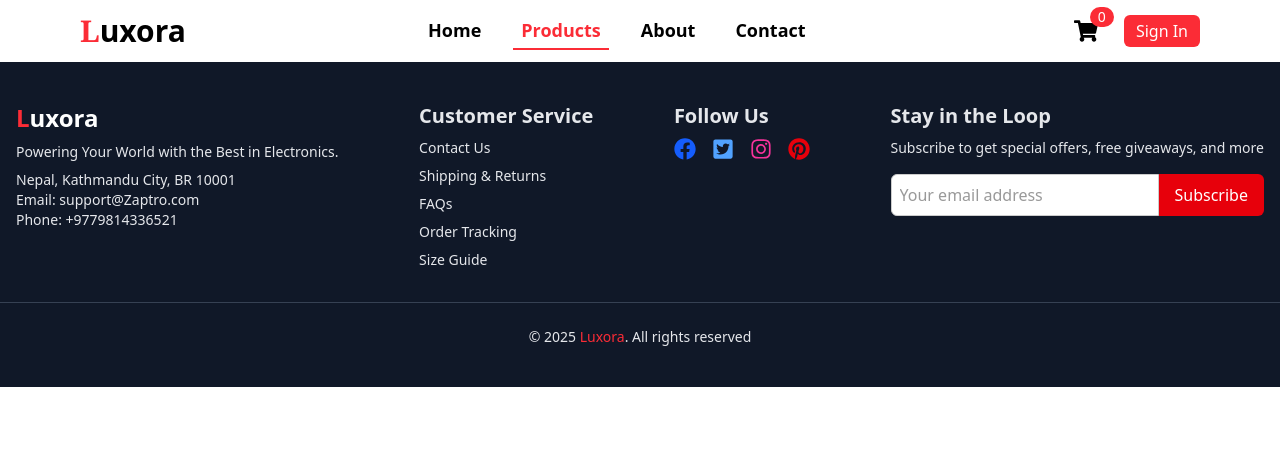
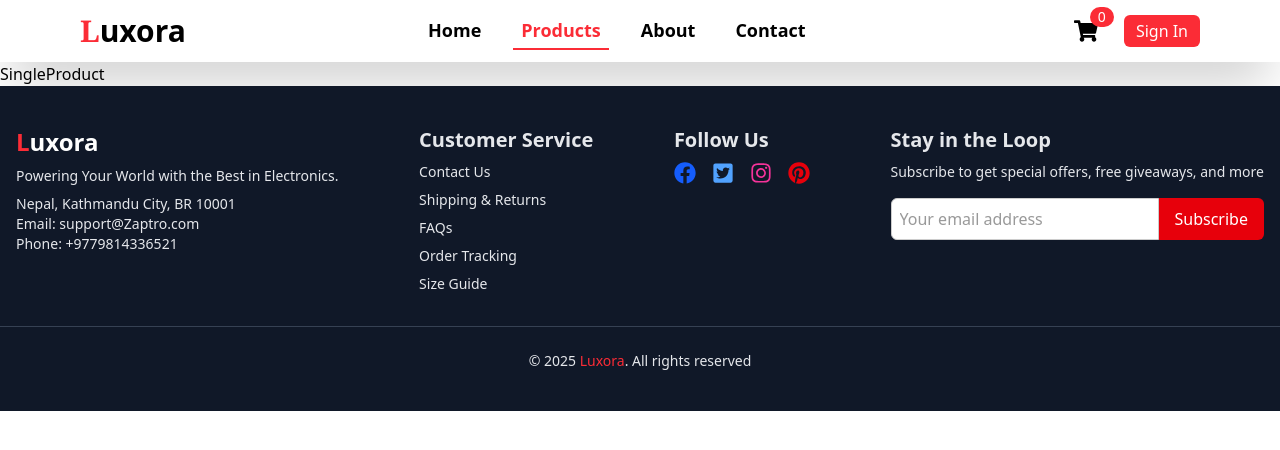
Before and after one commit to Parvesh-ops/E-commerce_Project, a React (Vite) app: page /products/1 in a window 1280 px wide. Shown: the top 450 px of the page. Built offline with nearby package versions, Linux system fonts and the light colour scheme; no server answers.

Commit message:
Working in singleProduct

```diff
--- a/src/App.jsx
+++ b/src/App.jsx
@@ -7,6 +7,7 @@
 import Cart from './Pages/Cart.jsx'
 import Navbar from './Components/Navbar.jsx'
 import Footer from './Components/Footer.jsx'
+import SingleProduct from './Pages/SingleProduct.jsx'
 
 const App = () => {
   return (
@@ -16,6 +17,7 @@
         <Routes>
           <Route path='/' element={<Home />} />
           <Route path='/products' element={<Products />} />
+          <Route path='/products/:id' element={<SingleProduct />} />
           <Route path='/about' element={<About />} />
           <Route path='/contact' element={<Contact />} />
           <Route path='/cart' element={<Cart />} />
--- a/src/Components/ProductCard.jsx
+++ b/src/Components/ProductCard.jsx
@@ -1,7 +1,9 @@
 import React from "react";
 import { FaShoppingCart } from "react-icons/fa";
+import { useNavigate } from "react-router-dom";
 
 const ProductCard = ({ products }) => {
+ const navigate =  useNavigate()
   return (
     <div className="border rounded-lg border-gray-200 cursor-pointer hover:scale-105 hover:shadow-xl transition-transform duration-300 bg-white overflow-hidden">
       {/* Product Image */}
@@ -9,6 +11,7 @@
         src={products.image}
         alt={products.title}
         className="bg-gray-100 aspect-square w-full object-contain p-4"
+        onClick={()=>navigate(`/products/${products.id}`)}
       />
 
       {/* Product Info */}
--- a/src/Pages/Products.jsx
+++ b/src/Pages/Products.jsx
@@ -16,6 +16,7 @@
 
   useEffect(() => {
     fetchProducts()
+    window.scrollTo(0,0)
   }, [])
 
   const handelCategoryChange = (e) => {
--- /dev/null
+++ b/src/Pages/SingleProduct.jsx
@@ -0,0 +1,30 @@
+import React,{useEffect} from 'react'
+import { useParams } from 'react-router-dom'
+import axios from 'axios'
+
+const SingleProduct = () => {
+    const params = useParams()
+
+    useEffect(() => {
+        const SingleProduct = async () => {
+            try {
+                const response = await axios.get(`https://fakestoreapi.com/products/${params.id}`)
+                console.log(response);
+
+            } catch (error) {
+                console.log(error);
+
+            }
+        }
+        SingleProduct()
+
+    }, [])
+
+    return (
+        <div>
+            SingleProduct
+        </div>
+    )
+}
+
+export default SingleProduct
```
